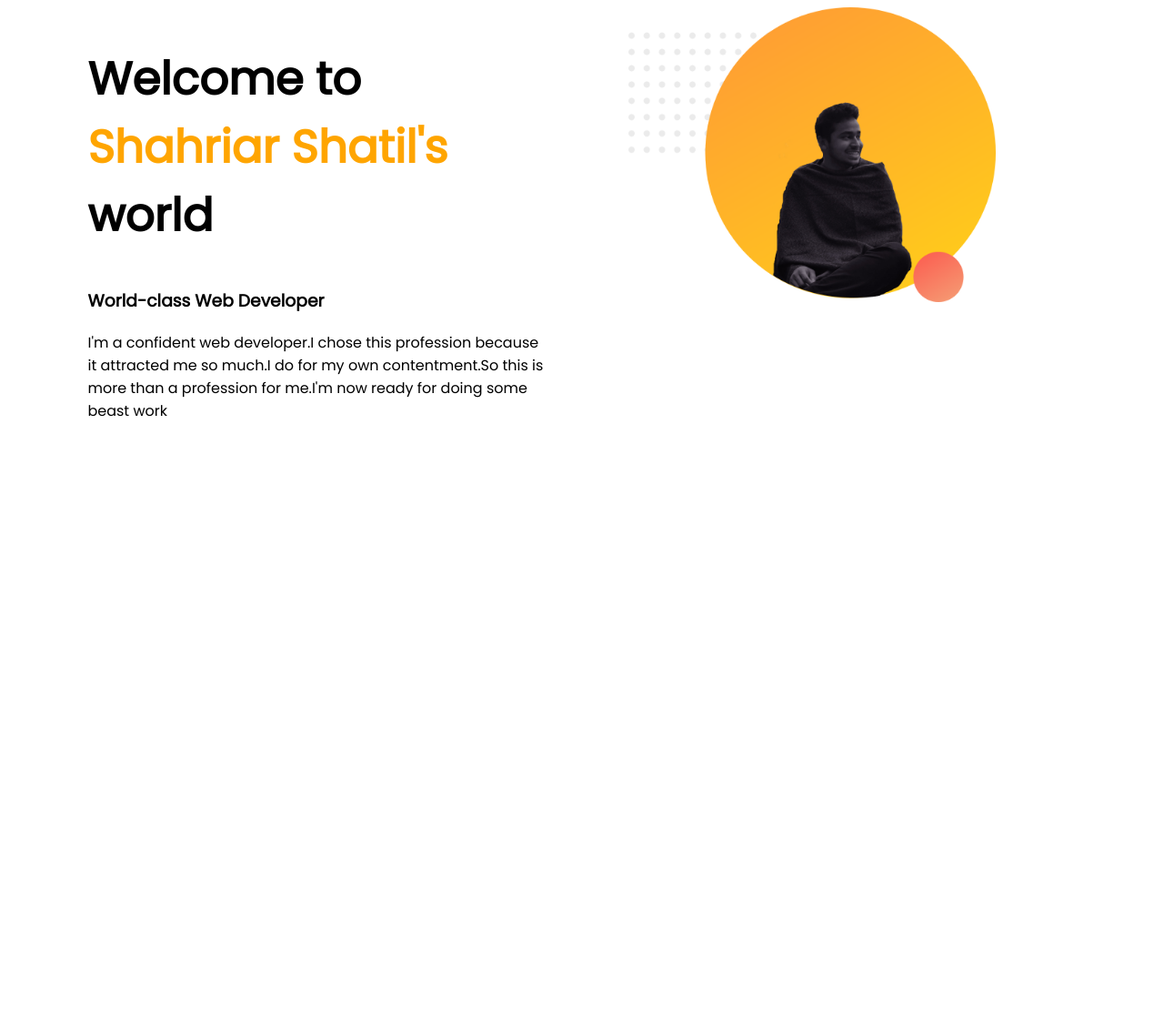
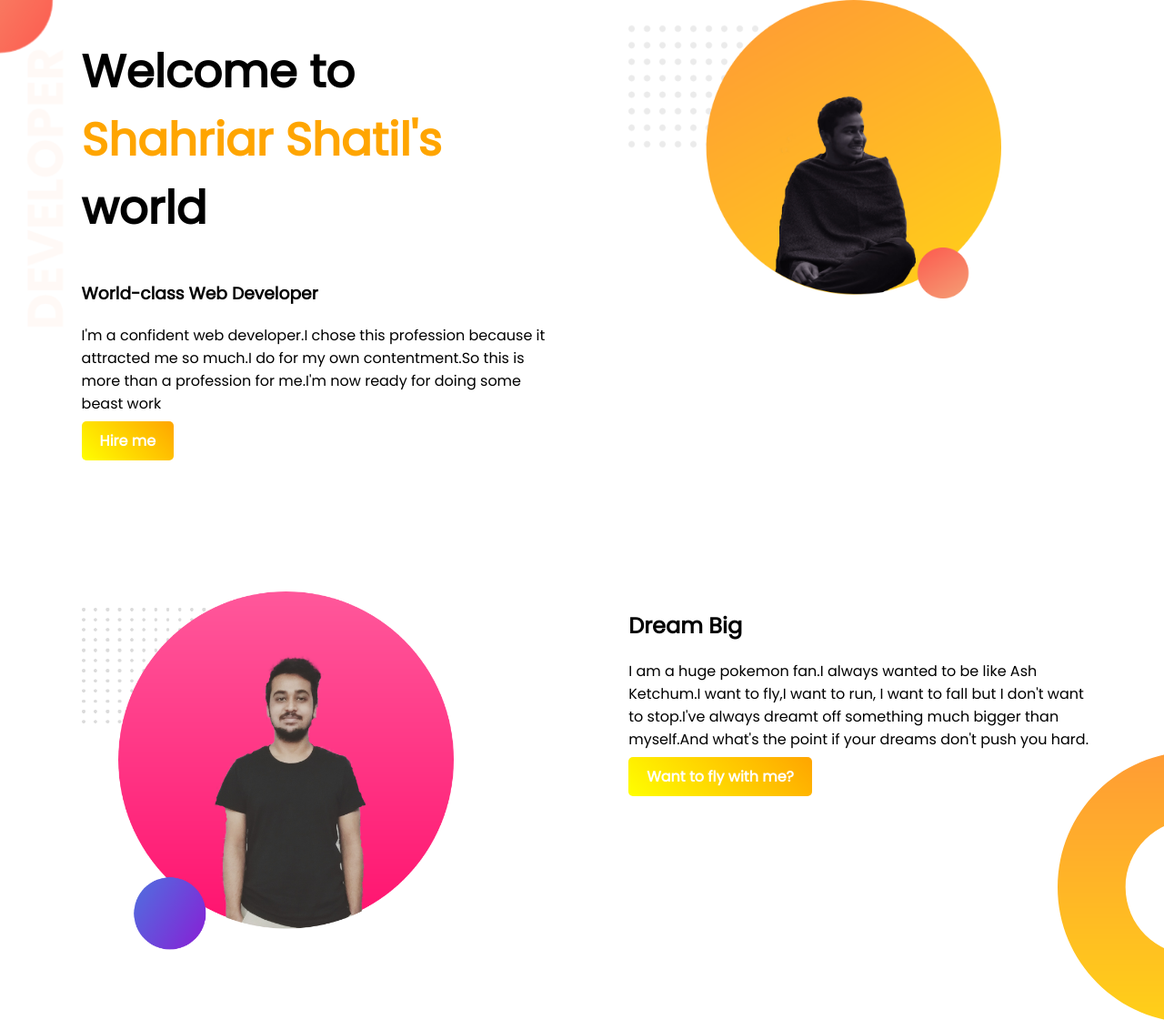
Before and after one commit to RayhanShahriar/web-portfolio, a plain HTML site: page index.html in a window 1280 px wide. Shown: the whole page at 91% size. Before the commit the page ends 800 px from the top, so only its background shows below. Drawn offline with Linux system fonts and the light colour scheme; files whose address does not match are found by name.

Commit message:
Almost finished

```diff
--- a/index.html
+++ b/index.html
@@ -8,17 +8,42 @@
     <link rel="stylesheet" href="style.css">
     </head>
     <body>
-        <section>
+        <section class="backimage">
             <div class="half">
                 <h1>Welcome to <br> <span id="name"> Shahriar Shatil's</span> world</h1>
                 <h3>World-class Web Developer</h3>
-                <p id="descripton">I'm a confident web developer.I chose this profession because it attracted me so much.I do for my own contentment.So this is more than a profession for me.I'm now ready for doing some beast work </p>
+                <p class="descripton">I'm a confident web developer.I chose this profession because it attracted me so much.I do for my own contentment.So this is more than a profession for me.I'm now ready for doing some beast work </p>
+                <a class="linkbutton" target="_blank "href="https://www.linkedin.com/in/rayhan-shahriar-360bab1a0/">Hire me</a>
             </div>
-        </section>
+
             <div class="half">
 
                 <img src="E:\Web Development\Projects\web portfolio\Images\profile.png" alt="" >
             </div>
+        </section>
+        <section class="dream">
+            <div class="half">
+                <img class="emni" src="E:\Web Development\Projects\web portfolio\Images\profile2.png"></a>
+
+
+
+            </div>
+            <div class="half">
+                <h2>Dream Big</h2>
+                <p class="description">I am a huge pokemon fan.I always wanted to be like Ash Ketchum.I want to fly,I want to run, I want to fall but I don't want to stop.I've always dreamt off something much bigger than myself.And what's the point if your dreams don't push you hard.</p>
+                <a class="linkbutton" target="_blank "href="https://www.youtube.com/watch?v=71TNA0hThgo">Want to fly with me?</a>
+
+
+
+
+            </div>
+
+
+
+
+
+
+        </section>
 
 </body>
 </html>
--- a/style.css
+++ b/style.css
@@ -1,5 +1,6 @@
 body{
     font-family: 'Poppins', sans-serif;
+    margin: 0px;
 }
 
 h1{
@@ -8,7 +9,7 @@ h1{
 #name{
     color:orange;
 }
-#description{
+.description{
     text-align: left;
 }
 .half{
@@ -20,3 +21,39 @@ h1{
 .half img{
     width: 80%;
 }
+
+.backimage{
+    background-image: url(Images/top-banner.png);
+    background-repeat: no-repeat;
+
+}
+
+section{
+    height: 500px;
+    padding-bottom: 150px;
+
+
+}
+
+.linkbutton{
+    text-decoration: none;
+    background-image: linear-gradient(45deg,yellow,orange);
+    padding: 10px 20px;
+    border-radius: 5px;
+    color: white;
+    font-weight: 700;
+
+}
+.linkbutton:hover{
+    background-image: linear-gradient(45deg,lightsalmon,tomato);
+    font-size: 25px;
+}
+
+.emni{
+    border-radius: 20px;
+}
+.dream{
+    background-image: url("Images/dream-bg.png");
+    background-repeat: no-repeat;
+    background-position: right;
+}
```
Also changed, not shown: Images/profile2.png (added).
